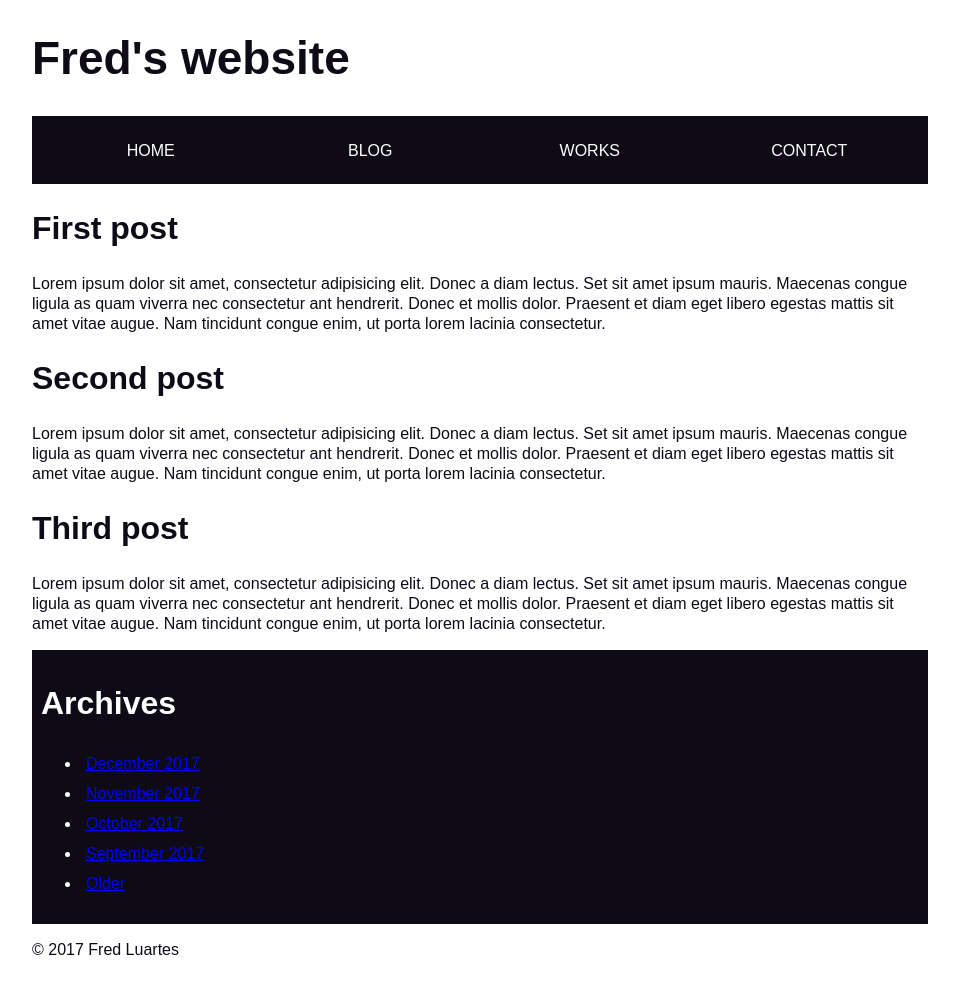
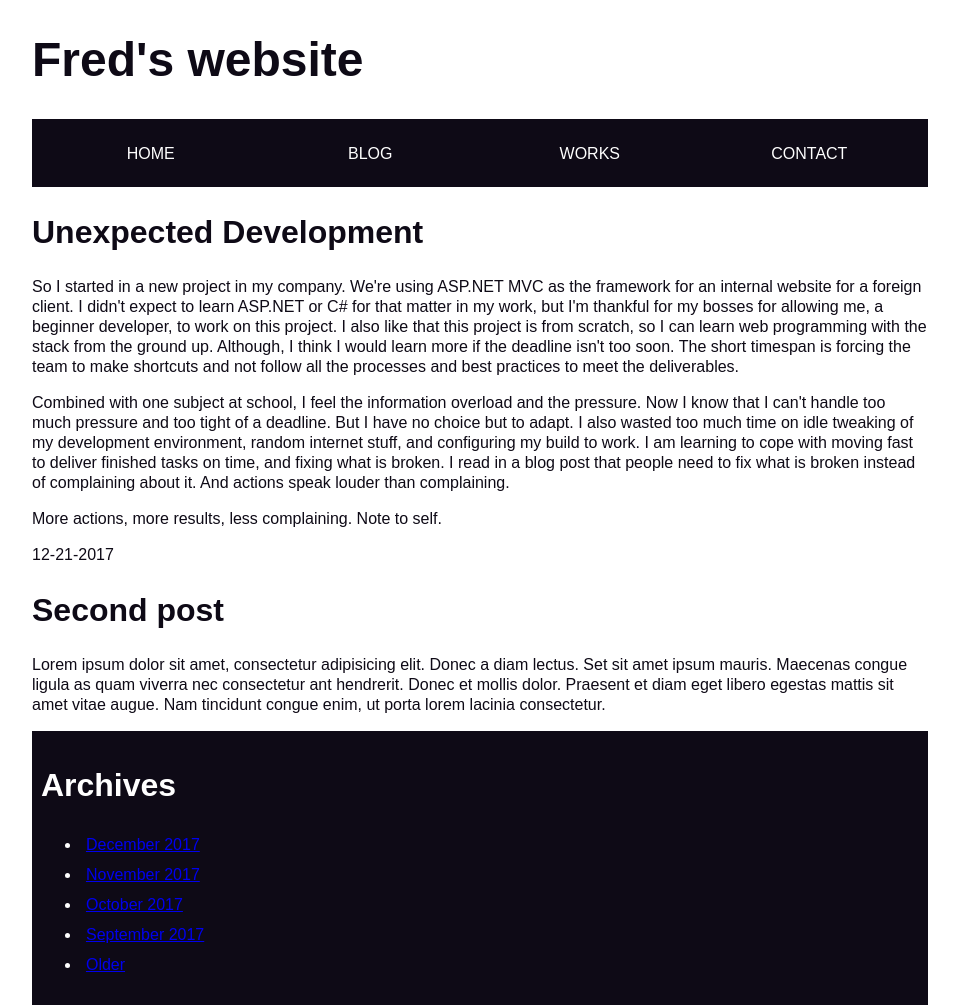
Before and after one commit to fjluartes/web, a plain HTML site: page portfolio/blog.html in a window 1280 px wide. Shown: the top 1008 px of the page, without its empty margins (160-1119 px from the left). Before the commit the page ends 976 px from the top, so only its background shows below. Drawn offline with Linux system fonts and the light colour scheme.

Commit message:
finished intro-html

```diff
--- /dev/null
+++ b/mdn/intro-to-html/structuring-page-content/style.css
@@ -0,0 +1,138 @@
+/* || General setup */
+
+html, body {
+  margin: 0;
+  padding: 0;
+}
+
+html {
+  font-size: 10px;
+  background-color: #a9a9a9;
+}
+
+body {
+  width: 70%;
+  min-width: 800px;
+  margin: 0 auto;
+}
+
+/* || typography */
+
+h1, h2, h3 {
+  font-family: 'Cinzel Decorative', cursive;
+  color: #2a2a2a;
+}
+
+p, input, li {
+  font-family: 'Roboto Condensed', sans-serif;
+  color: #2a2a2a;
+}
+
+h1 {
+  font-size: 4rem;
+  text-align: center;
+  text-shadow: 2px 2px 10px black;
+}
+
+h2 {
+  font-size: 3rem;
+  text-align: center;
+}
+
+h3 {
+  font-size: 2.2rem;
+}
+
+p, li {
+  font-size: 1.6rem;
+  line-height: 1.5;
+}
+
+/* || header layout */
+
+header {
+  margin-bottom: 10px;
+  display: flex;
+  flex-flow: row wrap;
+}
+
+body > * {
+  background-color: green;
+  padding: 1%;
+}
+
+main, header, nav, article, aside, footer, section {
+  background-color: rgba(0,255,0,0.5);
+  padding: 1%;
+}
+
+h1 {
+  flex: 5;
+  text-transform: uppercase;
+}
+
+header img {
+  display: block;
+  height: 60px;
+  padding-top: 20.15px;
+}
+
+nav {
+  height: 50px;
+  flex: 100%;
+  display: flex;
+}
+
+nav ul {
+  padding: 0;
+  list-style-type: none;
+  flex: 2;
+  display: flex;
+}
+
+nav li {
+  display: inline;
+  text-align: center;
+  flex: 1;
+}
+
+nav a, nav span {
+  display: inline-block;
+  font-size: 2rem;
+  height: 3rem;
+  line-height: 1.7;
+  text-transform: uppercase;
+  text-decoration: none;
+  color: black;
+
+}
+
+/* || main layout */
+
+main {
+  display: flex;
+}
+
+article {
+  flex: 4;
+}
+
+aside {
+  flex: 1;
+  margin-left: 10px;
+  padding: 1%;
+}
+
+aside a {
+  display: block;
+  float: left;
+  width: 50%;
+}
+
+aside img {
+  max-width: 100%;
+}
+
+footer {
+  margin-top: 10px;
+}
--- a/portfolio/blog.html
+++ b/portfolio/blog.html
@@ -20,23 +20,27 @@
     </nav>
 
     <main>
-      <h2>First post</h2>
+      <h2>Unexpected Development</h2>
       <p>
-	Lorem ipsum dolor sit amet, consectetur adipisicing elit. Donec a diam lectus. Set sit amet ipsum mauris. Maecenas congue ligula as quam viverra nec consectetur ant hendrerit. Donec et mollis dolor. Praesent et diam eget libero egestas mattis sit amet vitae augue. Nam tincidunt congue enim, ut porta lorem lacinia consectetur.
+        So I started in a new project in my company. We're using ASP.NET MVC as the framework for an internal website for a foreign client. I didn't expect to learn ASP.NET or C# for that matter in my work, but I'm thankful for my bosses for allowing me, a beginner developer, to work on this project. I also like that this project is from scratch, so I can learn web programming with the stack from the ground up. Although, I think I would learn more if the deadline isn't too soon. The short timespan is forcing the team to make shortcuts and not follow all the processes and best practices to meet the deliverables.
       </p>
+
+      <p>
+        Combined with one subject at school, I feel the information overload and the pressure. Now I know that I can't handle too much pressure and too tight of a deadline. But I have no choice but to adapt. I also wasted too much time on idle tweaking of my development environment, random internet stuff, and configuring my build to work. I am learning to cope with moving fast to deliver finished tasks on time, and fixing what is broken. I read in a blog post that people need to fix what is broken instead of complaining about it. And actions speak louder than complaining.
+      </p>
+
+      <p>More actions, more results, less complaining. Note to self. </p>
+
+      <p>12-21-2017</p>
 
       <h2>Second post</h2>
       <p>
         Lorem ipsum dolor sit amet, consectetur adipisicing elit. Donec a diam lectus. Set sit amet ipsum mauris. Maecenas congue ligula as quam viverra nec consectetur ant hendrerit. Donec et mollis dolor. Praesent et diam eget libero egestas mattis sit amet vitae augue. Nam tincidunt congue enim, ut porta lorem lacinia consectetur.
       </p>
 
-      <h2>Third post</h2>
-      <p>
-	Lorem ipsum dolor sit amet, consectetur adipisicing elit. Donec a diam lectus. Set sit amet ipsum mauris. Maecenas congue ligula as quam viverra nec consectetur ant hendrerit. Donec et mollis dolor. Praesent et diam eget libero egestas mattis sit amet vitae augue. Nam tincidunt congue enim, ut porta lorem lacinia consectetur.
-      </p>
    </main>
 
-    <aside id="blog">
+    <aside>
       <h2>Archives</h2>
       <ul>
         <li><a href="#">December 2017</a></li>
--- a/portfolio/style.css
+++ b/portfolio/style.css
@@ -17,13 +17,13 @@ h1, h2, h3 {
   color: #0e0a16;
 }
 
-p, input, li {
+p, li {
   font-family: sans-serif;
   color: #0e0a16;
 }
 
-h1 {
-  font-size: 46px;
+header h1 {
+  font-size: 48px;
   color: #0e0a16;
 }
 
```
Also changed, not shown: mdn/intro-to-html/structuring-page-content/index.html (added, +55 -0 lines), portfolio/index.html (+2 -2 lines), mdn/intro-to-html/structuring-page-content/dove.png (added), mdn/intro-to-html/structuring-page-content/favorite-1.jpg (added), mdn/intro-to-html/structuring-page-content/favorite-1_th.jpg (added), mdn/intro-to-html/structuring-page-content/favorite-2.jpg (added), mdn/intro-to-html/structuring-page-content/favorite-2_th.jpg (added), mdn/intro-to-html/structuring-page-content/favorite-3.jpg (added), mdn/intro-to-html/structuring-page-content/favorite-3_th.jpg (added), mdn/intro-to-html/structuring-page-content/favorite-4.jpg (added), mdn/intro-to-html/structuring-page-content/favorite-4_th.jpg (added), 1 other file. Lines whose indentation alone changed are shown as unchanged.
